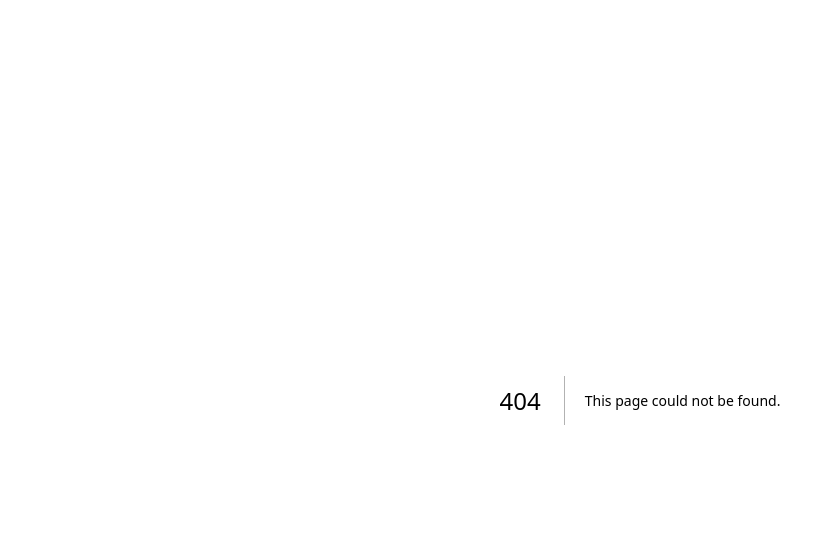
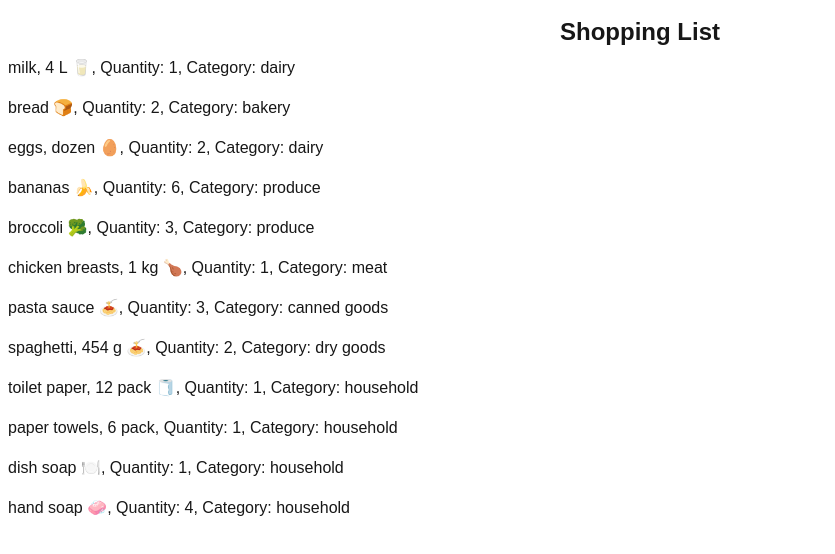
Before and after one commit to karman-sait/cprg306-assignments, a Next.js app: page /week-3 in a window 1280 px wide. Before the commit this address had no page. Shown: the top 554 px of the page, without its empty margins (0-835 px from the left). Built offline with nearby package versions, Linux system fonts and the light colour scheme.

Commit message:
Working on it

```diff
--- a/app/page.js
+++ b/app/page.js
@@ -5,7 +5,9 @@ export default function Home() {
   return (
     <main>
       <h1>CPRG 306: Web Development 2 - Assignments</h1>
-      <Link href="/week-2">week-2</Link>
+      <li><Link href="/week-2">week-2</Link></li>
+      <li><Link href="/week-3">week-3</Link></li>
+      <li><Link href="/week-4">week-4</Link></li>
     </main>
   );
 }
--- /dev/null
+++ b/app/week-3/item-list.js
@@ -0,0 +1,88 @@
+import React from 'react';
+import Item from './item';
+
+function ItemList() {
+    const item1 = {
+        name: "milk, 4 L 🥛",
+        quantity: 1,
+        category: "dairy",
+      };
+
+      const item2 = {
+        name: "bread 🍞",
+        quantity: 2,
+        category: "bakery",
+      };
+
+      const item3 = {
+        name: "eggs, dozen 🥚",
+        quantity: 2,
+        category: "dairy",
+      };
+
+      const item4 = {
+        name: "bananas 🍌",
+        quantity: 6,
+        category: "produce",
+      };
+
+      const item5 = {
+        name: "broccoli 🥦",
+        quantity: 3,
+        category: "produce",
+      };
+
+      const item6 = {
+        name: "chicken breasts, 1 kg 🍗",
+        quantity: 1,
+        category: "meat",
+      };
+
+      const item7 = {
+        name: "pasta sauce 🍝",
+        quantity: 3,
+        category: "canned goods",
+      };
+
+      const item8 = {
+        name: "spaghetti, 454 g 🍝",
+        quantity: 2,
+        category: "dry goods",
+      };
+
+      const item9 = {
+        name: "toilet paper, 12 pack 🧻",
+        quantity: 1,
+        category: "household",
+      };
+
+      const item10 = {
+        name: "paper towels, 6 pack",
+        quantity: 1,
+        category: "household",
+      };
+
+      const item11 = {
+        name: "dish soap 🍽️",
+        quantity: 1,
+        category: "household",
+      };
+
+      const item12 = {
+        name: "hand soap 🧼",
+        quantity: 4,
+        category: "household",
+      };
+
+    const items = [item1, item2, item3, item4, item5, item6, item7, item8, item9, item10, item11, item12];
+
+  return (
+    <ul>
+      {items.map((item, index) => (
+        <Item key={index} name={item.name} quantity={item.quantity} category={item.category} />
+      ))}
+    </ul>
+  );
+}
+
+export default ItemList;
--- /dev/null
+++ b/app/week-3/item.js
@@ -0,0 +1,11 @@
+import React from 'react';
+
+function Item({ name, quantity, category }) {
+  return (
+    <li className="list-none p-2">
+      {name}, Quantity: {quantity}, Category: {category}
+    </li>
+  );
+}
+
+export default Item;
--- /dev/null
+++ b/app/week-3/page.js
@@ -0,0 +1,13 @@
+import React from 'react';
+import ItemList from './item-list';
+
+function Page() {
+  return (
+    <main className="container mx-auto mt-4">
+      <h1 className="text-center text-2xl font-bold">Shopping List</h1>
+      <ItemList />
+    </main>
+  );
+}
+
+export default Page;
--- a/package.json
+++ b/package.json
@@ -3,7 +3,7 @@
   "version": "0.1.0",
   "private": true,
   "scripts": {
-    "dev": "next dev",
+    "dev": "next dev -p 3000",
     "build": "next build",
     "start": "next start",
     "lint": "next lint"
```
Also changed, not shown: app/week-4/new-item.js (added), app/week-4/page.js (added).
